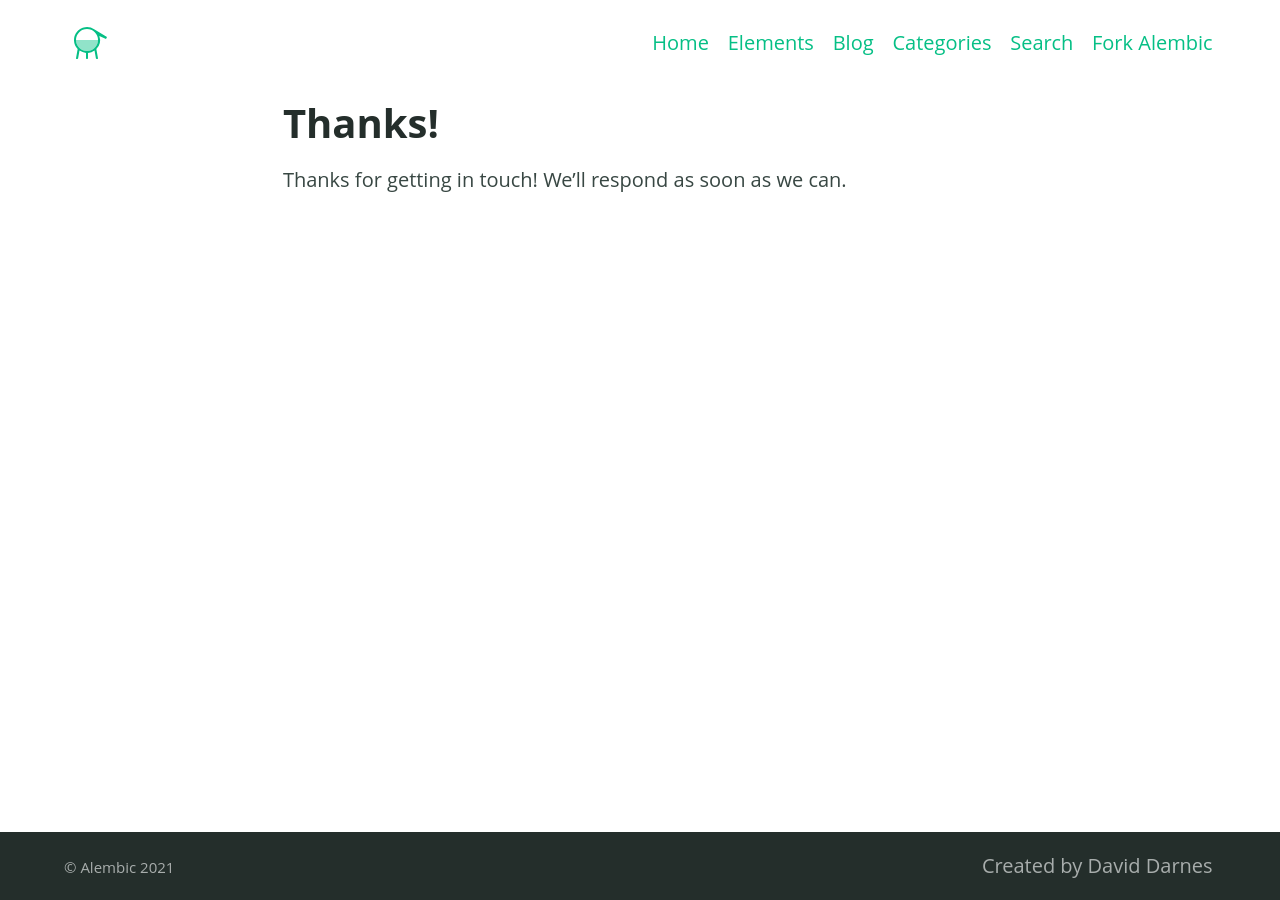
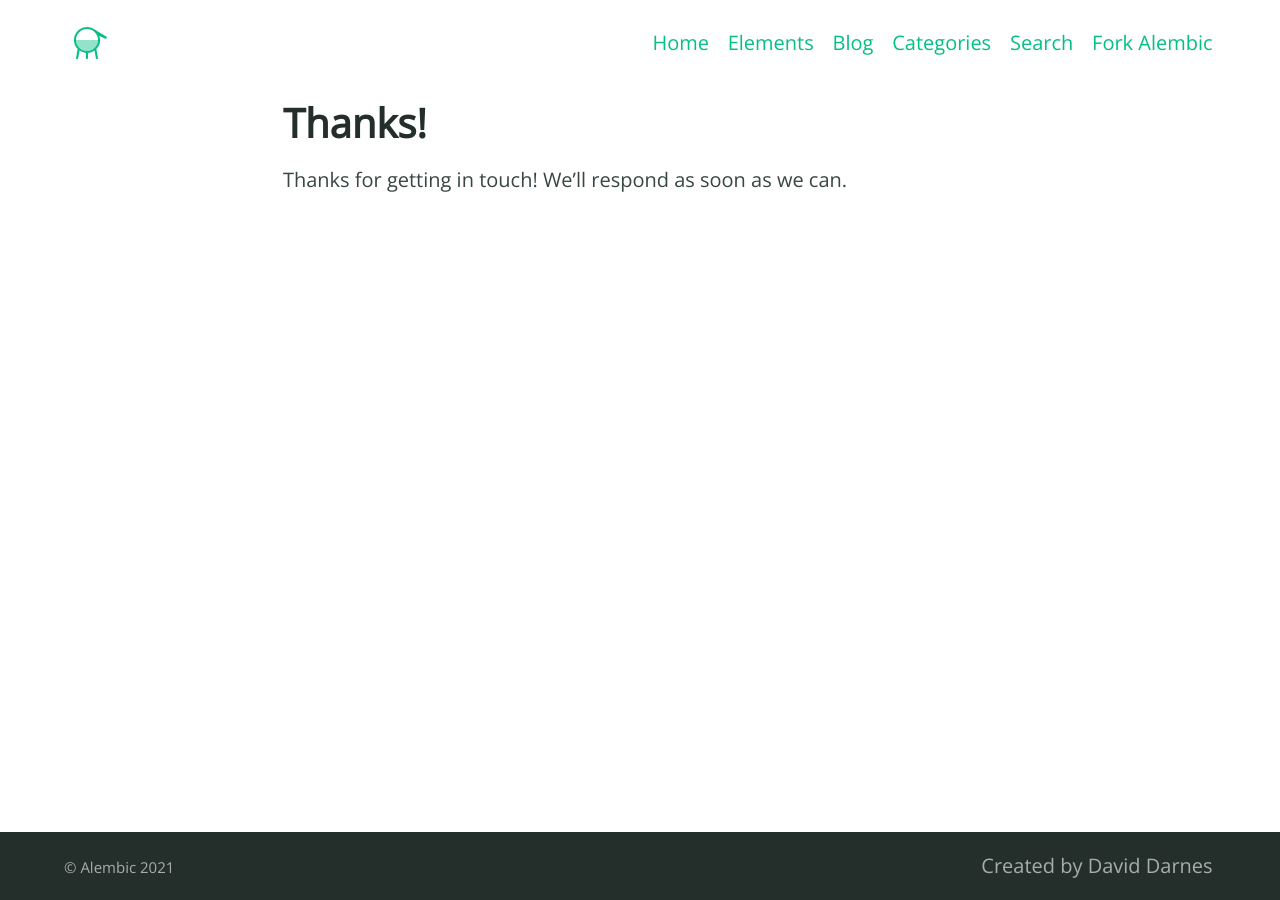
Before and after one commit to PikoStudios/muzzle_website, a Jekyll site: the page built from thanks.md, in a window 1280 px wide. Built offline with Jekyll 4.4.1, drawn with Linux system fonts in a browser that asks for light colours.

Commit message:
Update _config.yml

```diff
--- a/_config.yml
+++ b/_config.yml
@@ -159,3 +159,4 @@ fonts:
     - https://fonts.gstatic.com
   font_urls:
     - https://fonts.googleapis.com/css2?family=Merriweather:wght@400;700&display=swap
+    - https://fonts.googleapis.com/css2?family=Open+Sans:wdth,wght@93.2,314&display=swap
```
